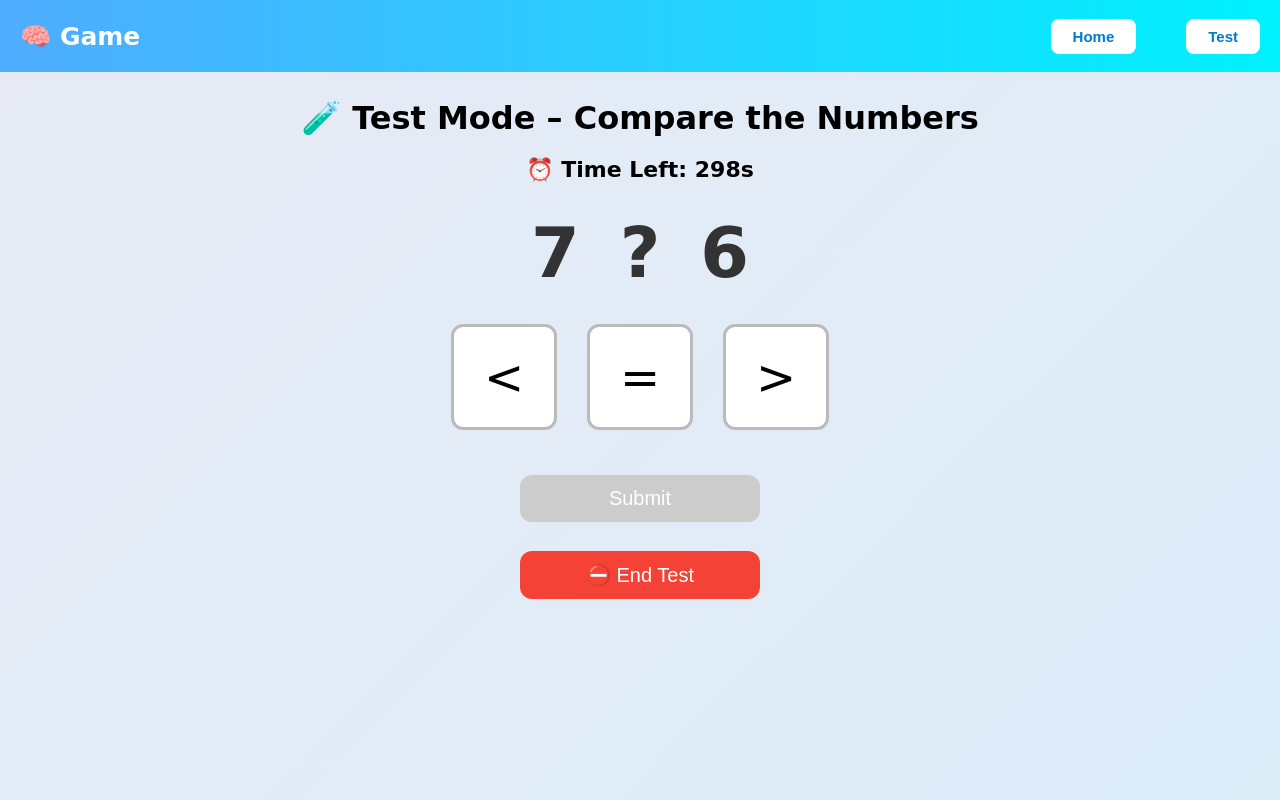
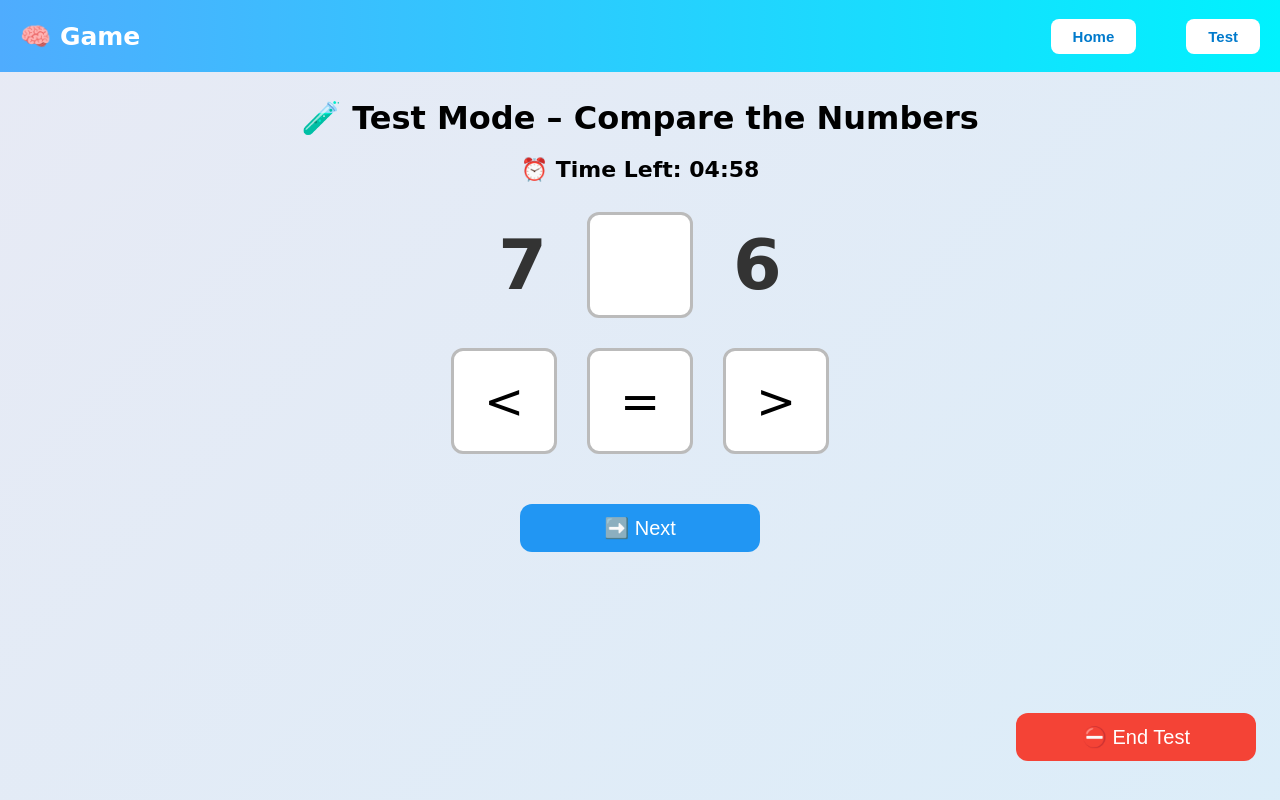
Before and after one commit to keerthanasankuru/game, a React (Create React App) app: page /compare-test in a window 1280 px wide. Both pictures are taken after a click on the button "✅ Start Test". Built offline with nearby package versions, Linux system fonts and the light colour scheme.

Commit message:
Update CompareTest.jsx

```diff
--- a/src/components/CompareTest.jsx
+++ b/src/components/CompareTest.jsx
@@ -1,5 +1,5 @@
 import React, { useEffect, useState, useCallback } from "react";
-import { useNavigate } from "react-router-dom";
+import { useNavigate, useLocation } from "react-router-dom";
 import "./CompareTest.css";
 import Navbar from "./Navbar";
 
@@ -12,14 +12,26 @@ export default function CompareTest() {
   const [timeLeft, setTimeLeft] = useState(0);
   const [testStarted, setTestStarted] = useState(false);
   const [answers, setAnswers] = useState([]);
-  const [selectedTime, setSelectedTime] = useState(5); // default 5 min
+  const [selectedTime, setSelectedTime] = useState(5);
+  const [questionStartTime, setQuestionStartTime] = useState(Date.now());
   const navigate = useNavigate();
+  const location = useLocation();
+  const retryQuestion = location?.state?.retryQuestion;
 
   const finishTest = useCallback(() => {
     navigate("/result", { state: { answers } });
   }, [navigate, answers]);
 
   const startTest = () => {
+    if (retryQuestion && retryQuestion.question) {
+      const [left, , right] = retryQuestion.question.split(" ");
+      const qn = {
+        left: parseInt(left),
+        right: parseInt(right),
+        correct: retryQuestion.correct,
+      };
+      setQuestions([qn]);
+    } else {
       const qns = Array.from({ length: 10 }, () => {
         const a = rand(1, 9);
         const b = rand(1, 9);
@@ -27,8 +39,10 @@ export default function CompareTest() {
         return { left: a, right: b, correct };
       });
       setQuestions(qns);
+    }
     setTimeLeft(selectedTime * 60);
     setTestStarted(true);
+    setQuestionStartTime(Date.now());
   };
 
   useEffect(() => {
@@ -40,9 +54,21 @@ export default function CompareTest() {
     return () => clearTimeout(t);
   }, [timeLeft, testStarted, finishTest]);
 
+  const formatTime = (seconds) => {
+    const m = String(Math.floor(seconds / 60)).padStart(2, "0");
+    const s = String(seconds % 60).padStart(2, "0");
+    return `${m}:${s}`;
+  };
+
   const submitAnswer = () => {
-    if (!selectedSymbol) return;
+    if (!selectedSymbol) {
+      alert("Please select a symbol before proceeding.");
+      return;
+    }
+
     const current = questions[currentIndex];
+    const timeTaken = Math.floor((Date.now() - questionStartTime) / 1000);
+
     setAnswers((prev) => [
       ...prev,
       {
@@ -50,19 +76,19 @@ export default function CompareTest() {
         selected: selectedSymbol,
         correct: current.correct,
         isCorrect: selectedSymbol === current.correct,
+        time: timeTaken,
       },
     ]);
-    setSelectedSymbol("");
+
     if (currentIndex === questions.length - 1) {
       finishTest();
     } else {
       setCurrentIndex(currentIndex + 1);
+      setSelectedSymbol("");
+      setQuestionStartTime(Date.now());
     }
   };
 
-  // ------------------------------
-  // BEFORE TEST STARTS: Select Time
-  // ------------------------------
   if (!testStarted) {
     return (
       <>
@@ -96,9 +122,6 @@ export default function CompareTest() {
     );
   }
 
-  // ------------------------------
-  // DURING TEST
-  // ------------------------------
   if (questions.length === 0) return <p>Loading test...</p>;
 
   const current = questions[currentIndex];
@@ -107,11 +130,11 @@ export default function CompareTest() {
     <div className="test-container">
       <Navbar />
       <h2 className="test-title">🧪 Test Mode – Compare the Numbers</h2>
-      <div className="timer">⏰ Time Left: {timeLeft}s</div>
+      <div className="timer">⏰ Time Left: {formatTime(timeLeft)}</div>
 
       <div className="test-num-row">
         <span className="test-big-num">{current.left}</span>
-        <span className="test-big-num">?</span>
+        <span className="test-sym-box empty-box">{selectedSymbol}</span>
         <span className="test-big-num">{current.right}</span>
       </div>
 
@@ -129,16 +152,22 @@ export default function CompareTest() {
 
       <button
         onClick={submitAnswer}
-        disabled={!selectedSymbol}
         className="test-submit-btn"
+        style={{ marginTop: "20px" }}
       >
-        Submit
+        ➡️ Next
       </button>
 
       <button
         onClick={finishTest}
         className="test-submit-btn"
-        style={{ marginTop: "14px", backgroundColor: "#f44336" }}
+        style={{
+          marginTop: "14px",
+          backgroundColor: "#f44336",
+          position: "fixed",
+          bottom: "24px",
+          right: "24px",
+        }}
       >
         ⛔ End Test
       </button>
```
Lines whose indentation alone changed are shown as unchanged.
